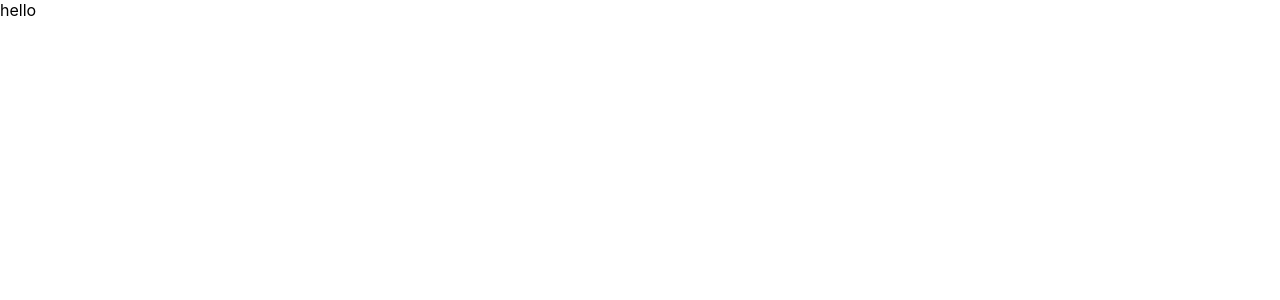
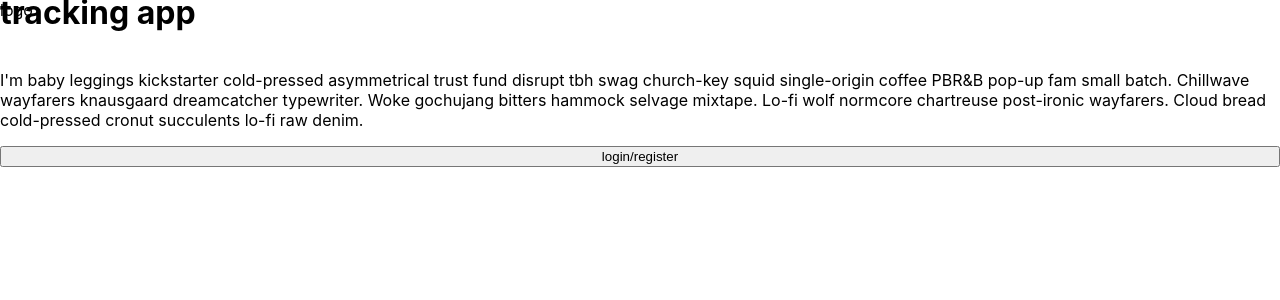
Before and after one commit to alexdbrown2526/react-tracker, a React (Create React App) app: page / in a window 1280 px wide. Shown: the top 300 px of the page. Built offline with nearby package versions, Linux system fonts and the light colour scheme; the HTML template or start-up script is replaced by a standard one.

Commit message:
landing page

```diff
--- a/package.json
+++ b/package.json
@@ -9,6 +9,7 @@
     "react": "^17.0.2",
     "react-dom": "^17.0.2",
     "react-scripts": "5.0.0",
+    "styled-components": "^5.3.3",
     "web-vitals": "^2.1.4"
   },
   "scripts": {
--- a/src/App.js
+++ b/src/App.js
@@ -1,5 +1,12 @@
+import React from "react";
+import Landing from "./pages/Landing";
+
 function App() {
-  return <div className="App">hello</div>;
+  return (
+    <div className="App">
+      <Landing />
+    </div>
+  );
 }
 
 export default App;
--- a/src/pages/Landing.js
+++ b/src/pages/Landing.js
@@ -1,7 +1,62 @@
 import React from "react";
+import styled from "styled-components";
 
 const Landing = () => {
-  return <div>Landing</div>;
+  return (
+    <Wrapper>
+      <nav>logo</nav>
+      <div className="container page">
+        <h1>tracking app</h1>
+        <p>
+          I'm baby leggings kickstarter cold-pressed asymmetrical trust fund
+          disrupt tbh swag church-key squid single-origin coffee PBR&B pop-up
+          fam small batch. Chillwave wayfarers knausgaard dreamcatcher
+          typewriter. Woke gochujang bitters hammock selvage mixtape. Lo-fi wolf
+          normcore chartreuse post-ironic wayfarers. Cloud bread cold-pressed
+          cronut succulents lo-fi raw denim.
+        </p>
+        <button>login/register</button>
+      </div>
+    </Wrapper>
+  );
 };
 
+const Wrapper = styled.main`
+  nav {
+    width: var(--fluid-width);
+    max-width: var(--max-width);
+    margin: 0 auto;
+    height: var(--nav-height);
+    display: flex;
+    align-items: center;
+  }
+  .page {
+    min-height: calc(100vh - var(--nav-height));
+    display: grid;
+    align-items: center;
+    margin-top: -3rem;
+  }
+  h1 {
+    font-weight: 700;
+    span {
+      color: var(--primary-500);
+    }
+    p {
+      color: var(--grey-600);
+    }
+    .main-img {
+      display: none;
+    }
+    @media (min-width: 992px) {
+      .page {
+        grid-template-columns: 1fr 1fr;
+        column-gap: 3rem;
+      }
+      .main-img {
+        display: block;
+      }
+    }
+  }
+`;
+
 export default Landing;
```
Also changed, not shown: 1 other file (tests, documents, lock files or other folders).
